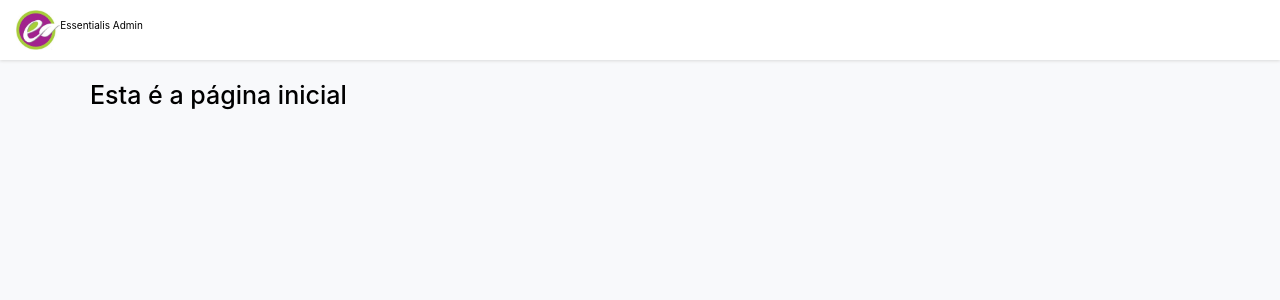
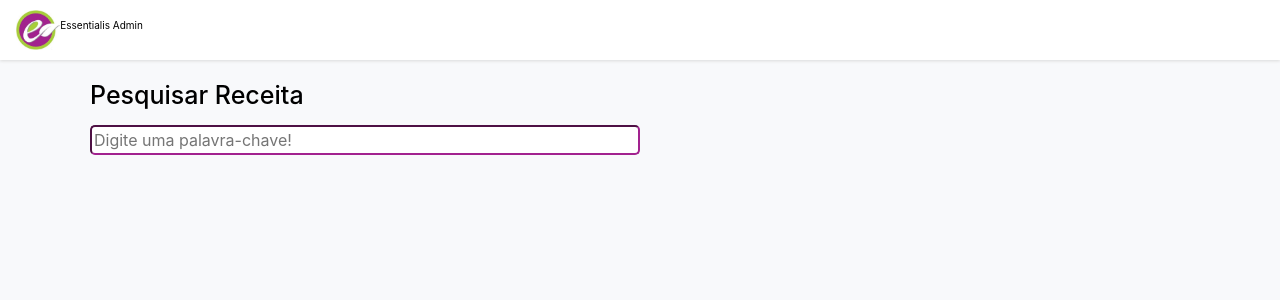
Before and after one commit to lucasbpro/essentialis-admin, a React (Create React App) app: page / in a window 1280 px wide. Shown: the top 300 px of the page. Built offline with nearby package versions, Linux system fonts and the light colour scheme; no server answers; some icons are missing.

Commit message:
fix: direct home to recipes page

```diff
--- a/src/pages/index.jsx
+++ b/src/pages/index.jsx
@@ -8,7 +8,7 @@ import Recipes from './Recipes/Recipes';
 
 const Pages = () => (
     <Switch>
-      <Route exact path="/" component={Home} />
+      <Route exact path="/" component={Recipes} />
       <Route exact path="/receitas" component={Recipes} />
       <Route component={NotFound}/>
     </Switch>
```
